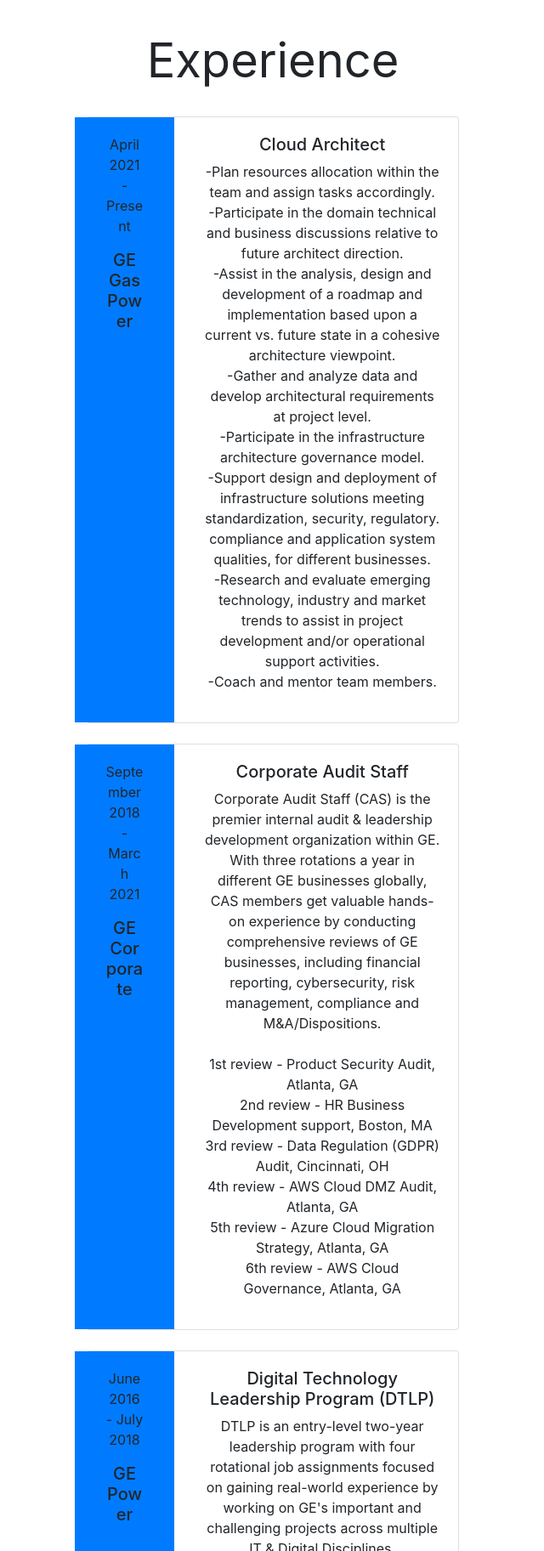
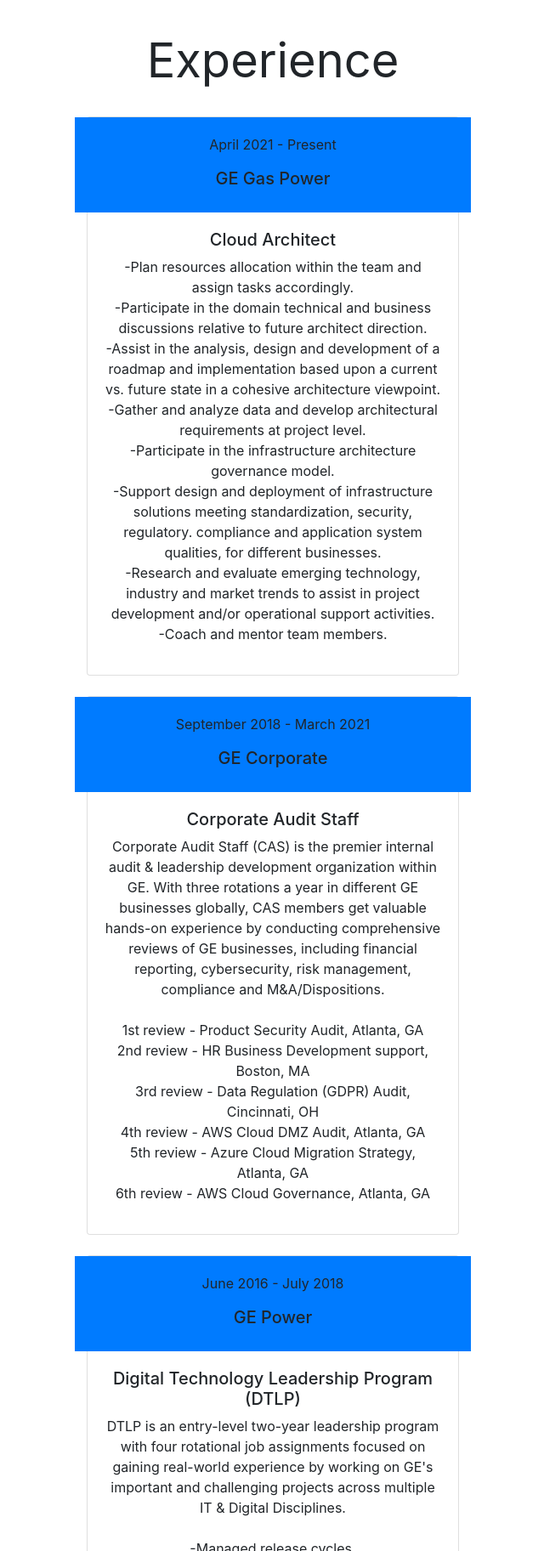
Before and after one commit to minademian9/minademian9.github.io, a plain HTML site: page index.html in a window 1280 px wide. Shown: the part 3620-5445 px from the top of the page at 85% size, without its empty margins (319-959 px from the left). Drawn offline with nearby package versions, Linux system fonts and the light colour scheme.

Commit message:
Update index.html

```diff
--- a/index.html
+++ b/index.html
@@ -227,13 +227,13 @@
       <h2 class="display-4 font-weight-normal p-4">Experience </h2>
       <div class="card">
         <div class="row">
-          <div class="col-md-3 bg-primary">
+          <div class="col-md-12 bg-primary">
             <div class="card-body cc-experience-header">
               <p>April 2021 - Present</p>
               <div class="h5">GE Gas Power</div>
             </div>
           </div>
-          <div class="col-md-9">
+          <div class="col-md-12">
             <div class="card-body">
               <div class="h5">Cloud Architect</div>
               <p>-Plan resources allocation within the team and assign tasks accordingly. <br>
@@ -258,13 +258,13 @@
 
       <div class="card">
         <div class="row">
-          <div class="col-md-3 bg-primary">
+          <div class="col-md-12 bg-primary">
             <div class="card-body cc-experience-header">
               <p>September 2018 - March 2021</p>
               <div class="h5">GE Corporate</div>
             </div>
           </div>
-          <div class="col-md-9">
+          <div class="col-md-12">
             <div class="card-body">
               <div class="h5">Corporate Audit Staff</div>
               <p>Corporate Audit Staff (CAS) is the premier internal audit & leadership development organization
@@ -288,13 +288,13 @@
 
       <div class="card">
         <div class="row">
-          <div class="col-md-3 bg-primary">
+          <div class="col-md-12 bg-primary">
             <div class="card-body cc-experience-header">
               <p>June 2016 - July 2018</p>
               <div class="h5">GE Power</div>
             </div>
           </div>
-          <div class="col-md-9">
+          <div class="col-md-12">
             <div class="card-body">
               <div class="h5">Digital Technology Leadership Program (DTLP) </div>
               <p>DTLP is an entry-level two-year leadership program with four rotational job assignments focused on
```
